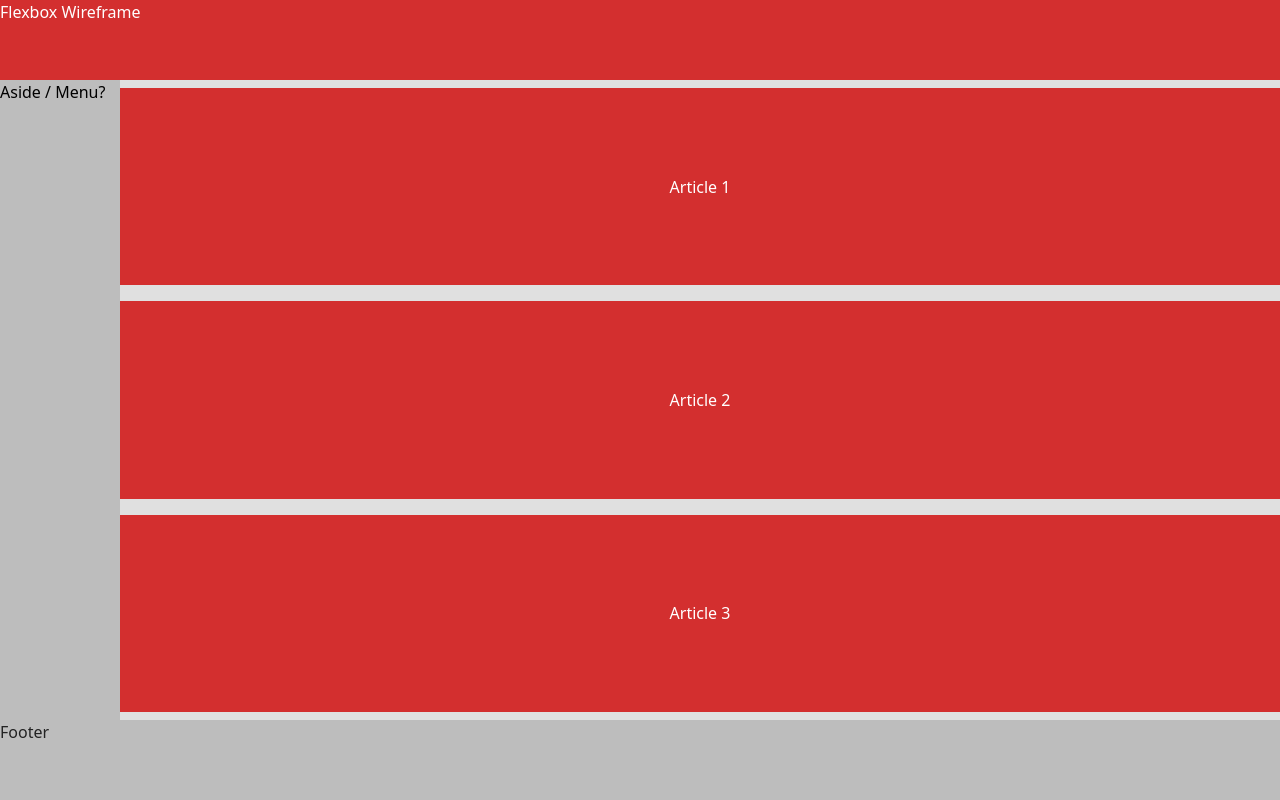
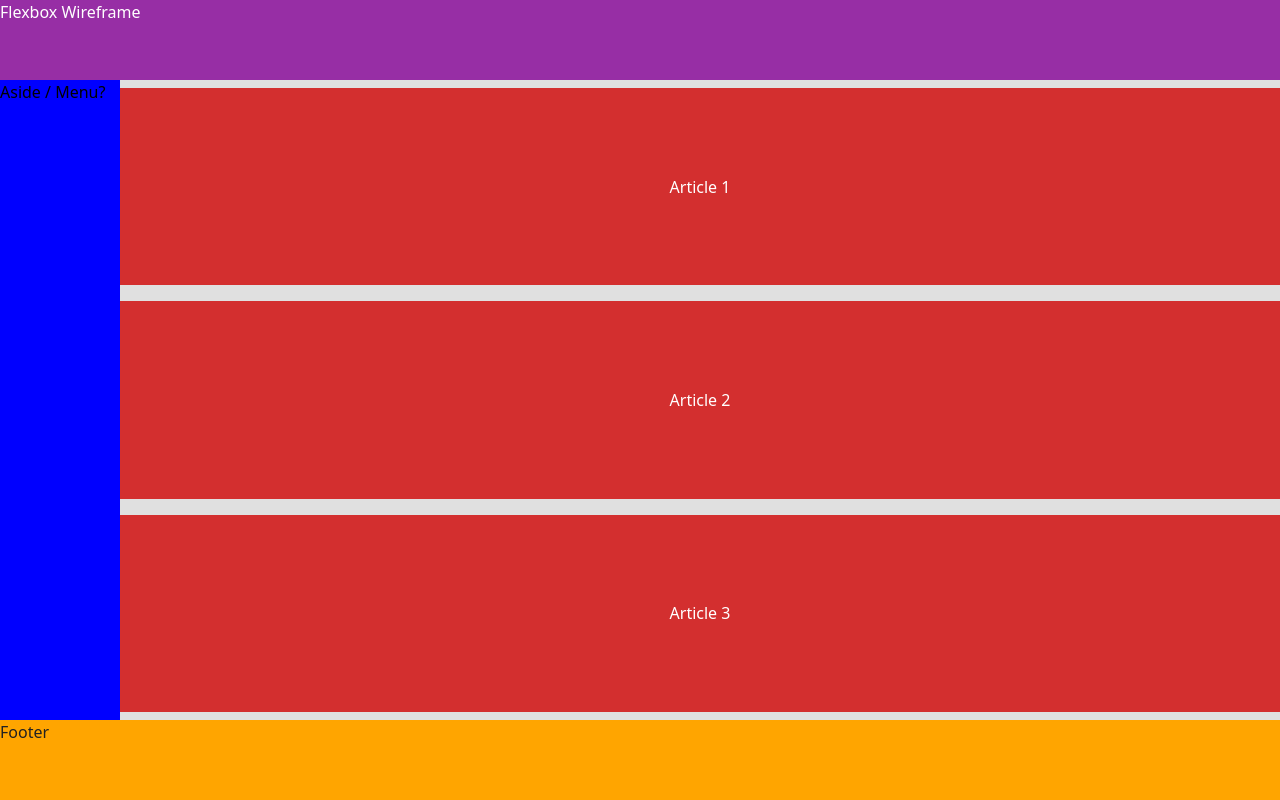
Before and after one commit to chrislambert-ky/my-codeyou-flexbox-wireframe-practice, a plain HTML site: page index.html in a window 1280 px wide. Drawn offline with Linux system fonts and the light colour scheme.

Commit message:
update for grade
I still can't get some of these colors to work but I'm out of time.

```diff
--- a/css/style.css
+++ b/css/style.css
@@ -8,6 +8,7 @@ body {
     min-height: 100vh;
     height: 100vh;
     display: flex;
+    background-color: green;
     flex-direction: column;
 }
 
@@ -17,7 +18,7 @@ header {
 
     min-height: 60px;
     max-height: 120px;
-    background: #d32f2f; /* red */
+    background: #972ea5;
     color: #fff;
 }
 
@@ -36,7 +37,7 @@ main {
     justify-content: space-evenly;
     align-items: stretch;
     height: 100%;
-    background: #e0e0e0; /* gray */
+    background: #e0e0e0;
 }
 
 .articles {
@@ -45,7 +46,7 @@ main {
     align-items: center;
     justify-content: center;
     margin: 8px 0;
-    background: #d32f2f; /* red */
+    background: #d32f2f;
     color: #fff;
 }
 
@@ -55,7 +56,7 @@ aside {
     min-width: 60px;
     max-width: 120px;
     height: 100%;
-    background: #bdbdbd; /* gray */
+    background:blue;
 }
 
 footer {
@@ -63,7 +64,7 @@ footer {
     height: 10vh;
     min-height: 60px;
     max-height: 120px;
-    background: #bdbdbd; /* gray */
+    background: orange;
     color: #222;
 }
 
```
